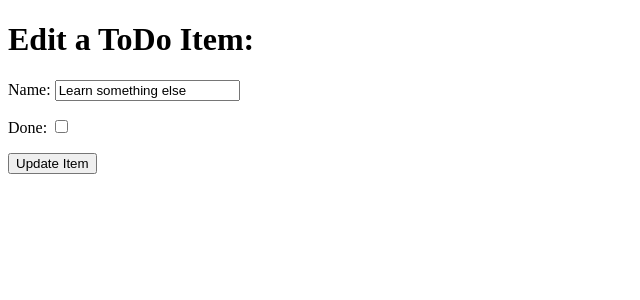
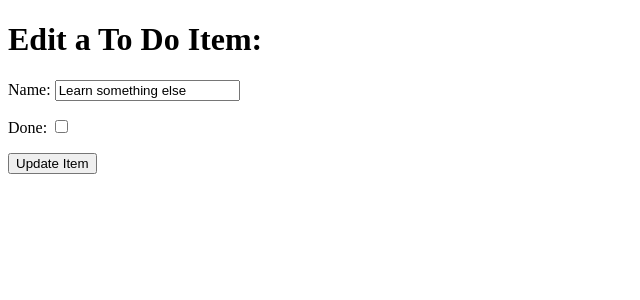
Before and after one commit to DebbieBergstrom/hello-django, a Django app: page /edit/4 in a window 1280 px wide. Shown: the top 300 px of the page, without its empty margins (0-640 px from the left). Run offline with Django 3.2, Linux system fonts and the light colour scheme; data comes from the database, SQL or seed files in the repository.

Commit message:
Edit html names and heroku hostname

```diff
--- a/django_todo/settings.py
+++ b/django_todo/settings.py
@@ -29,7 +29,7 @@ SECRET_KEY = os.environ.get('SECRET_KEY', '')
 # SECURITY WARNING: don't run with debug turned on in production!
 DEBUG = True
 
-ALLOWED_HOSTS = ['django-todo-dbe-8bae6586275f.herokuapp.com']
+ALLOWED_HOSTS = [os.environ.get('HEROKU_HOSTNAME')]
 
 
 # Application definition
--- a/todo/templates/todo/add_item.html
+++ b/todo/templates/todo/add_item.html
@@ -5,11 +5,11 @@
     <meta charset="UTF-8">
     <meta name="viewport" content="width=device-width, initial-scale=1.0">
     <meta http-equiv="X-UA-Compatible" content="ie=edge">
-    <title>Document</title>
+    <title>Add Item</title>
 </head>
 
 <body>
-    <h1>Add a ToDo Item:</h1>
+    <h1>Add a To Do Item:</h1>
     <form method="POST" action="add">
         {% csrf_token %}
         {{ form.as_p }}
--- a/todo/templates/todo/edit_item.html
+++ b/todo/templates/todo/edit_item.html
@@ -5,11 +5,11 @@
     <meta charset="UTF-8">
     <meta name="viewport" content="width=device-width, initial-scale=1.0">
     <meta http-equiv="X-UA-Compatible" content="ie=edge">
-    <title>Document</title>
+    <title>Edit Item</title>
 </head>
 
 <body>
-    <h1>Edit a ToDo Item:</h1>
+    <h1>Edit a To Do Item:</h1>
     <form method="POST">
         {% csrf_token %}
         {{ form.as_p }}
--- a/todo/templates/todo/todo_list.html
+++ b/todo/templates/todo/todo_list.html
@@ -5,7 +5,7 @@
     <meta charset="UTF-8">
     <meta name="viewport" content="width=device-width, initial-scale=1.0">
     <meta http-equiv="X-UA-Compatible" content="ie=edge">
-    <title>Document</title>
+    <title>To Do List</title>
 </head>
 
 <body>
```
